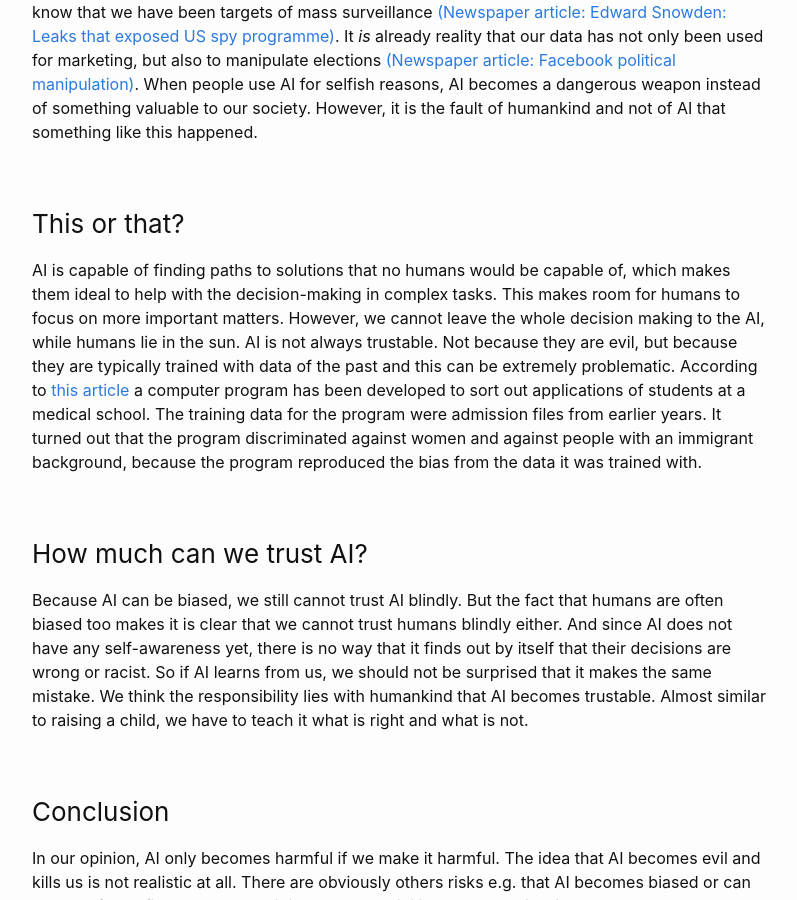
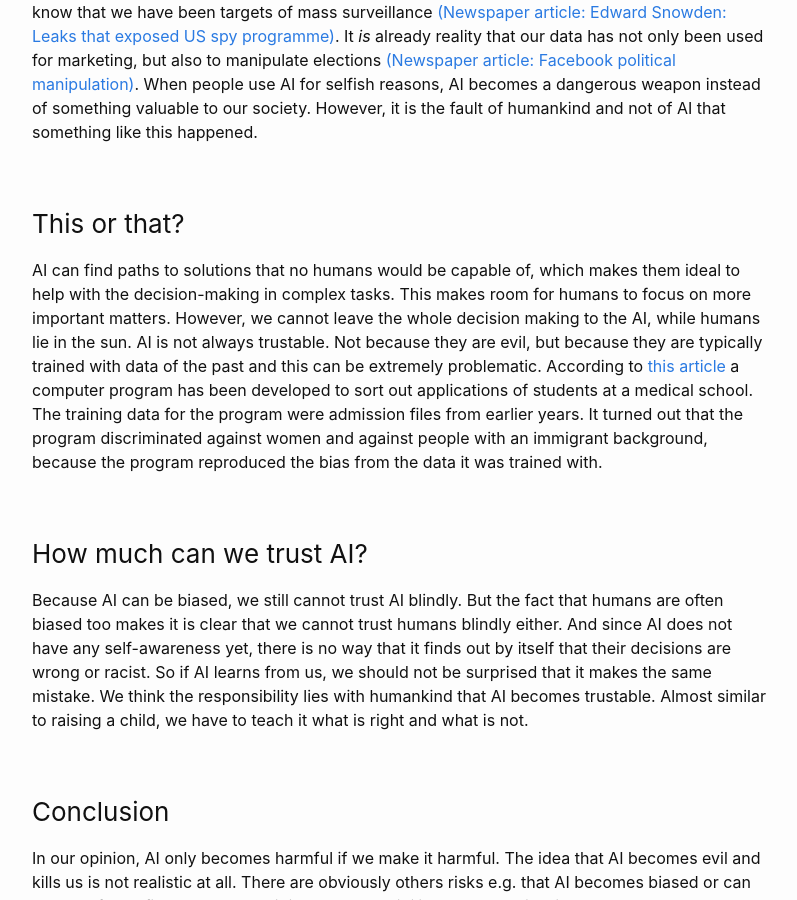
Before and after one commit to wongwil/wongwil.github.io, a Jekyll site: the page built from _posts/2020-09-20-good-or-bad-guy.md, in a window 1280 px wide and 900 px high, scrolled down 2011 px. Shown: the whole window, without its empty margins (238-1035 px from the left). Built offline with Jekyll 4.4.1, drawn with Linux system fonts in a browser that asks for light colours; comment, search, counter and statistics services are not loaded.

Commit message:
Update 2020-09-20-good-or-bad-guy.md

```diff
--- a/_posts/2020-09-20-good-or-bad-guy.md
+++ b/_posts/2020-09-20-good-or-bad-guy.md
@@ -34,7 +34,7 @@ AI becoming super intelligent and evil is one concern, but what about current AI
 
 ### This or that?
 
-AI is capable of finding paths to solutions that no humans would be capable of, which makes them ideal to help with the decision-making in complex tasks. This makes room for humans to focus on more important matters. However, we cannot leave the whole decision making to the AI, while humans lie in the sun. AI is not always trustable. Not because they are evil, but because they are typically trained with data of the past and this can be extremely problematic. According to [this article](https://rm.coe.int/discrimination-artificial-intelligence-and-algorithmic-decision-making/1680925d73/) a computer program has been developed to sort out applications of students at a medical school. The training data for the program were admission files from earlier years. It turned out that the program discriminated against women and against people with an immigrant background, because the program reproduced the bias from the data it was trained with.
+AI can find paths to solutions that no humans would be capable of, which makes them ideal to help with the decision-making in complex tasks. This makes room for humans to focus on more important matters. However, we cannot leave the whole decision making to the AI, while humans lie in the sun. AI is not always trustable. Not because they are evil, but because they are typically trained with data of the past and this can be extremely problematic. According to [this article](https://rm.coe.int/discrimination-artificial-intelligence-and-algorithmic-decision-making/1680925d73/) a computer program has been developed to sort out applications of students at a medical school. The training data for the program were admission files from earlier years. It turned out that the program discriminated against women and against people with an immigrant background, because the program reproduced the bias from the data it was trained with.
 
 ### How much can we trust AI?
 
```
